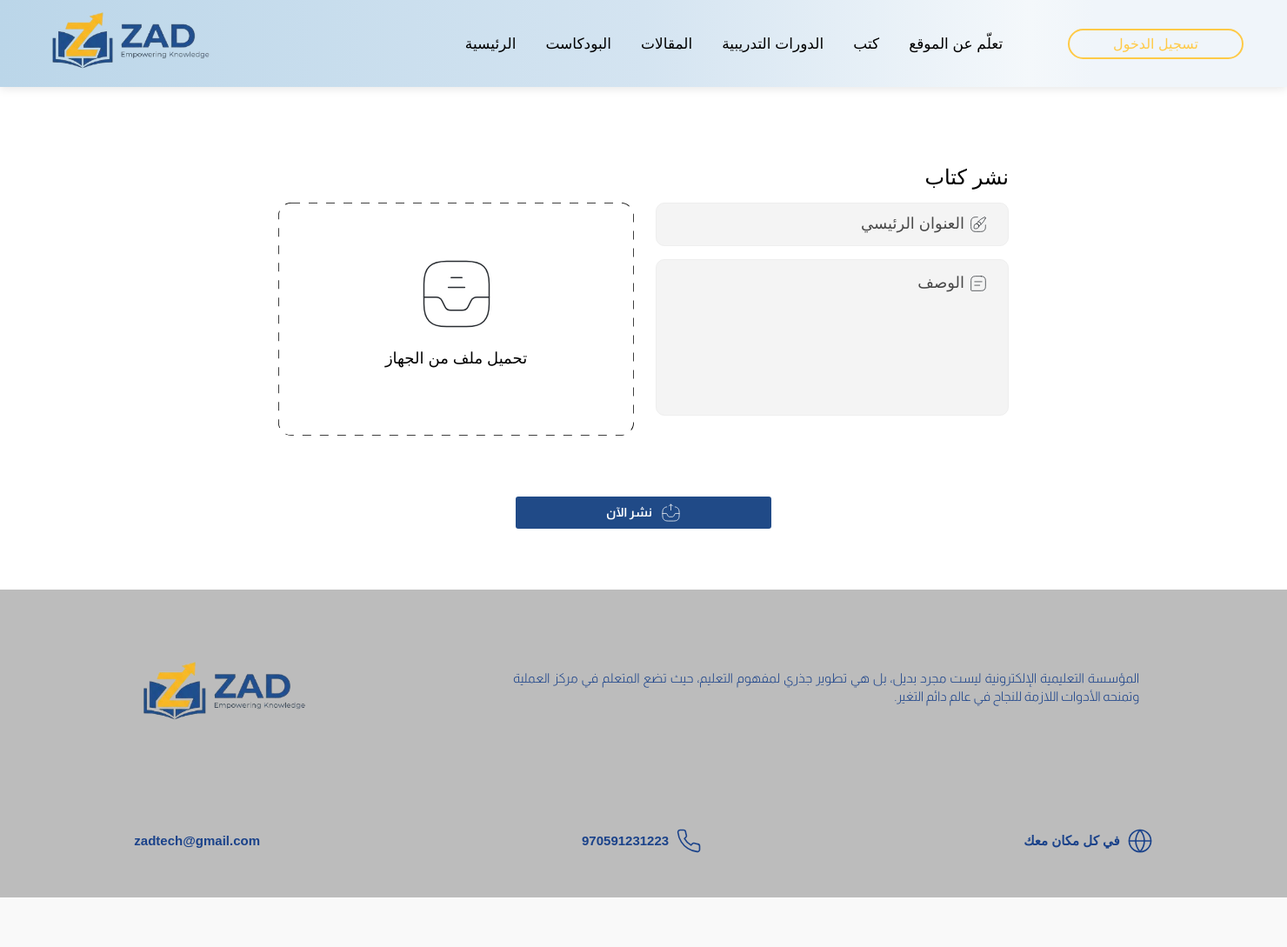
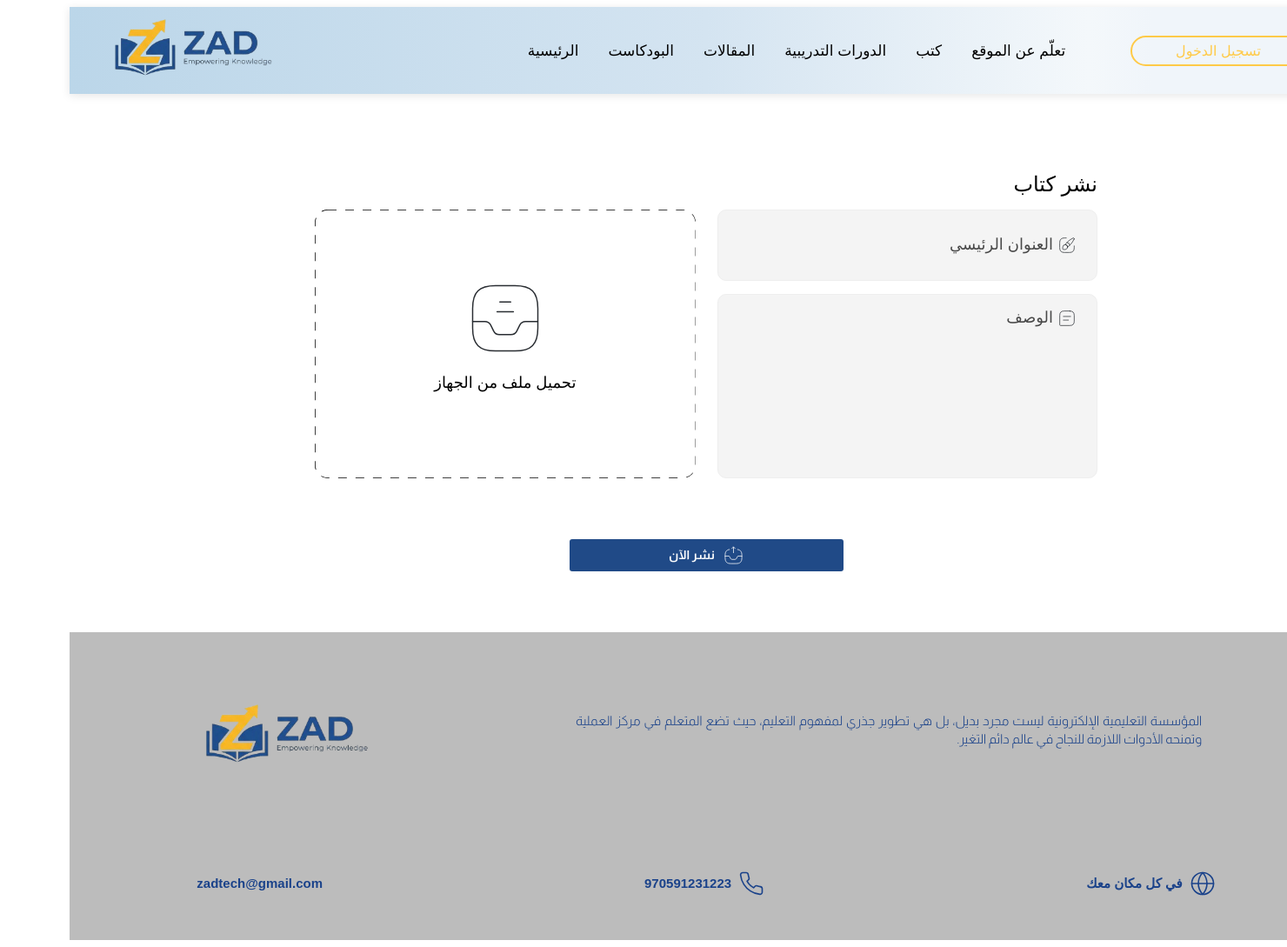
Before and after one commit to ahmed-abuarmana/ZADtech, a Django app: page /books/add-new-book/ in a window 1480 px wide; the page is wider, and only the part inside the window is pictured. Shown: that part at 87% size. Before the commit the page ends 1032 px from the top of that part, so only its background shows below. Run offline with Django 5.2, Linux system fonts and the light colour scheme.

Commit message:
Update add_new_book.css

```diff
--- a/Frontend/static/books/css/add_new_book.css
+++ b/Frontend/static/books/css/add_new_book.css
@@ -4,19 +4,7 @@
    تم إلغاء جميع محاولات إعادة تنسيق الهيدر (مثل اللوجو) للاعتماد كليًا على ملف style.css.
    كما تم إصلاح مشاكل الخطوط، الأيقونات، والتجاوب.
 */
- /* --- منع التمرير الأفقي والزوائد جذرياً --- */
-html, body {
-    width: 100% !important;
-    max-width: 100% !important;
-    overflow-x: hidden !important;
-    margin: 0 !important;
-    padding: 0 !important;
-    box-sizing: border-box !important;
-}
 
-* {
-    box-sizing: border-box !important;
-}
 /* ----- الحاوية الرئيسية للصفحة ----- */
 .post-container {
     max-width: 900px;
```
